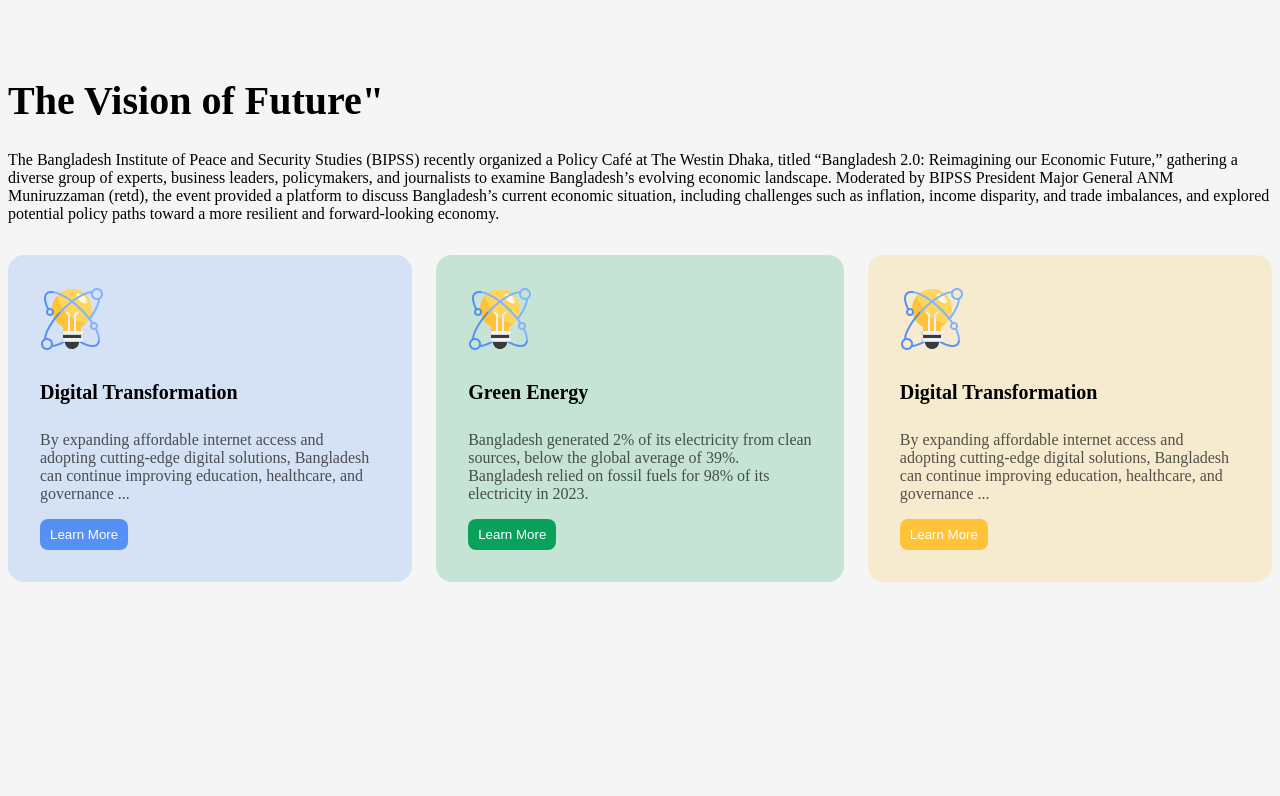
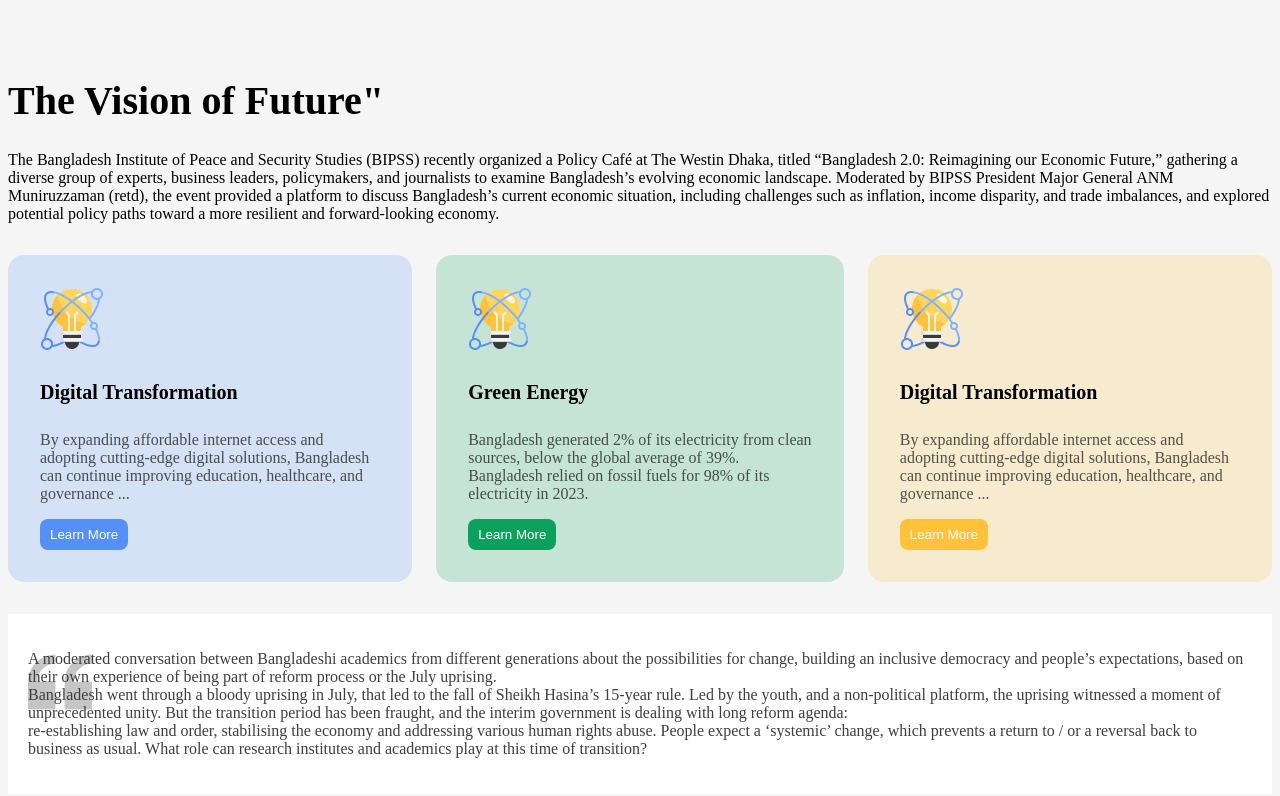
Before and after one commit to mohib357/bangladesh-2.o, a plain HTML site: page index.html in a window 1280 px wide. Shown: the part 1062-1858 px from the top of the page. Before the commit the page ends 1660 px from the top, so only its background shows below. Drawn offline with Linux system fonts and the light colour scheme.

Commit message:
added quaut icon

```diff
--- a/index.html
+++ b/index.html
@@ -75,8 +75,8 @@
             </div>
         </section>
     </div>
-    <div class="frth-banner">
-        <p></p>
+    <div class="frth-banner-div">
+        <p class="frth-banner-discription pera">A moderated conversation between Bangladeshi academics from different generations about the possibilities for change, building an inclusive democracy and people’s expectations, based on their own experience of being part of reform process or the July uprising. <br>Bangladesh went through a bloody uprising in July, that led to the fall of Sheikh Hasina’s 15-year rule. Led by the youth, and a non-political platform, the uprising witnessed a moment of unprecedented unity. But the transition period has been fraught, and the interim government is dealing with long reform agenda: <br>re-establishing law and order, stabilising the economy and addressing various human rights abuse. People expect a ‘systemic’ change, which prevents a return to / or a reversal back to business as usual. What role can research institutes and academics play at this time of transition?</p>
     </div>
     </main>
 </body>
--- a/style/style.css
+++ b/style/style.css
@@ -164,3 +164,16 @@
     border: none;
     padding: 8px 10px;
 }
+.frth-banner-div{
+    margin-top: 32px;
+    background-color: white;
+    padding: 20px;
+}
+.frth-banner-discription{
+    background-image: url('../images/quote-bg.png');
+    background-repeat: no-repeat;
+}
+.pera{
+    color: #0E0E0E;
+    opacity: 80%;
+}
```
